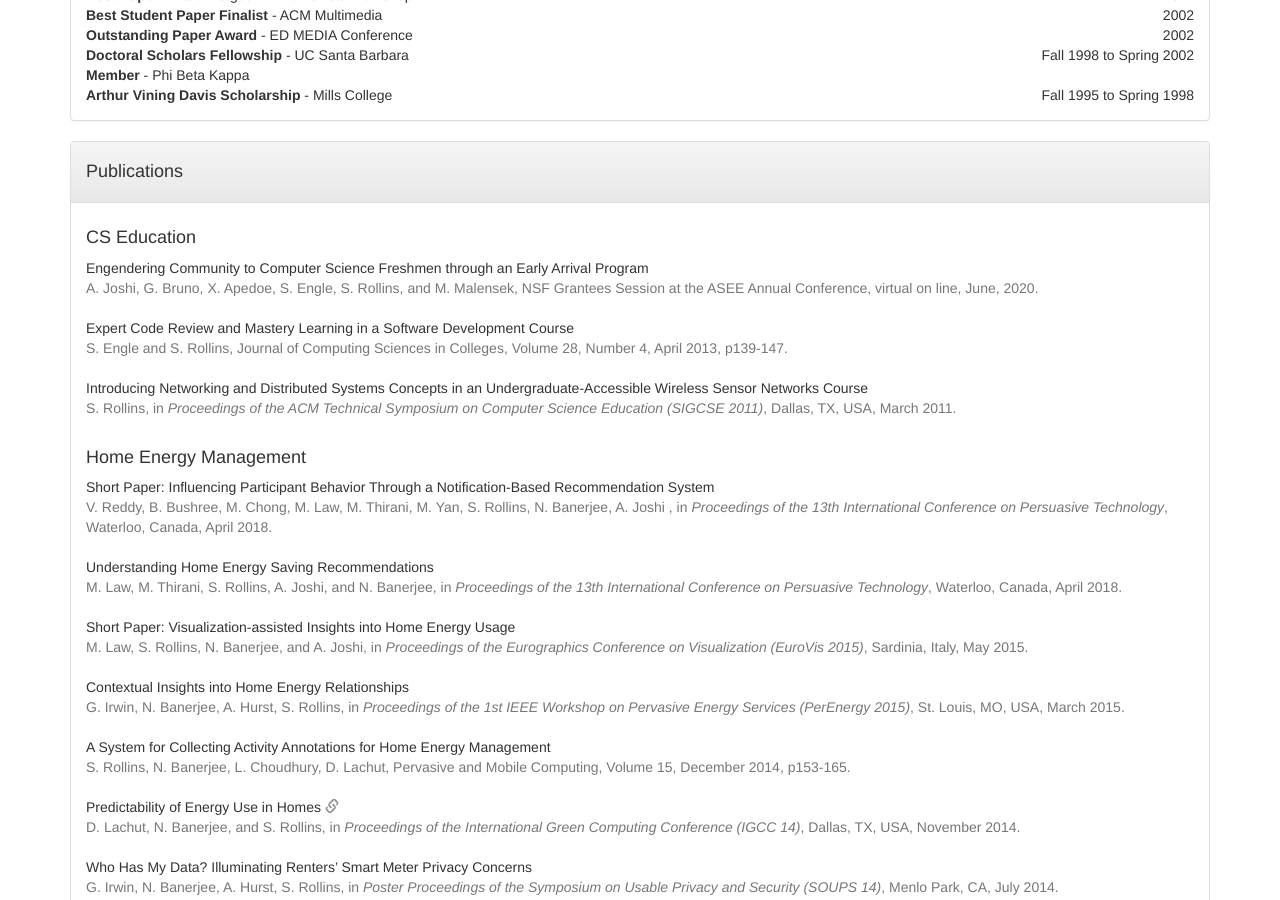
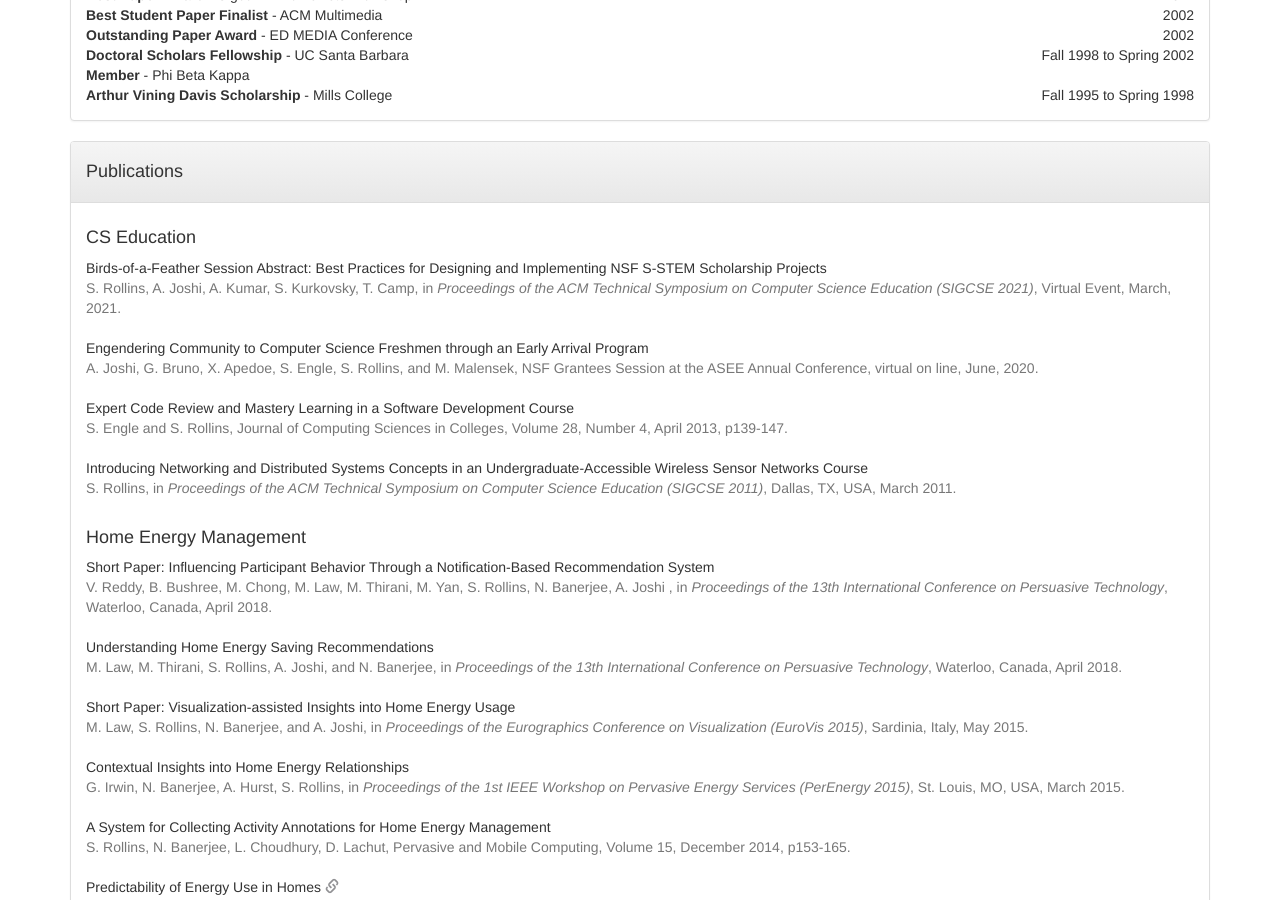
Before and after one commit to srollins/srollins.github.io, a Jekyll site: the page built from vita.html, in a window 1280 px wide and 900 px high, scrolled down 929 px. Built offline with Jekyll 4.4.1, drawn with Linux system fonts in a browser that asks for light colours; some of the changed text lies outside the part shown.

Commit message:
add sstem grant and sigcse bof

```diff
--- a/vita.html
+++ b/vita.html
@@ -101,6 +101,10 @@
 	<div class="panel-body">
 		<h4>CS Education</h4>
 		<table>
+			<tr><td>
+				Birds-of-a-Feather Session Abstract: Best Practices for Designing and Implementing NSF S-STEM Scholarship Projects<br/>
+				<span class="text-muted">S. Rollins, A. Joshi, A. Kumar, S. Kurkovsky, T. Camp, in <i>Proceedings of the ACM Technical Symposium on Computer Science Education (SIGCSE 2021)</i>, Virtual Event, March, 2021.</span><br/><br/>
+			</td></tr>
 			<tr><td>
 				Engendering Community to Computer Science Freshmen through an Early Arrival Program<br/>
 				<span class="text-muted">A. Joshi, G. Bruno, X. Apedoe, S. Engle, S. Rollins, and M. Malensek, NSF Grantees Session at the ASEE Annual Conference, virtual on line, June, 2020.</span><br/><br/>
@@ -331,6 +335,11 @@
 	<div class="panel-body">
 
 		<table>
+			<tr><td>
+				Community-Engaged Scholars in Computer Science<br/>
+				<span class="text-muted">S. Engle, A. Joshi, X. Apedoe, M. Malensek, S. Rollins, National Science Foundation (NSF) grant DUE-1833718, $650,000, 3/1/2019-2/29/2024.</span><br/><br/>
+			</td></tr>
+
 			<tr><td>
 				Travel to N2Women: Broadening Participation Workshop<br/>
 				<span class="text-muted">USF Faculty Development Fund, $778, 2017.</span><br/><br/>
```
